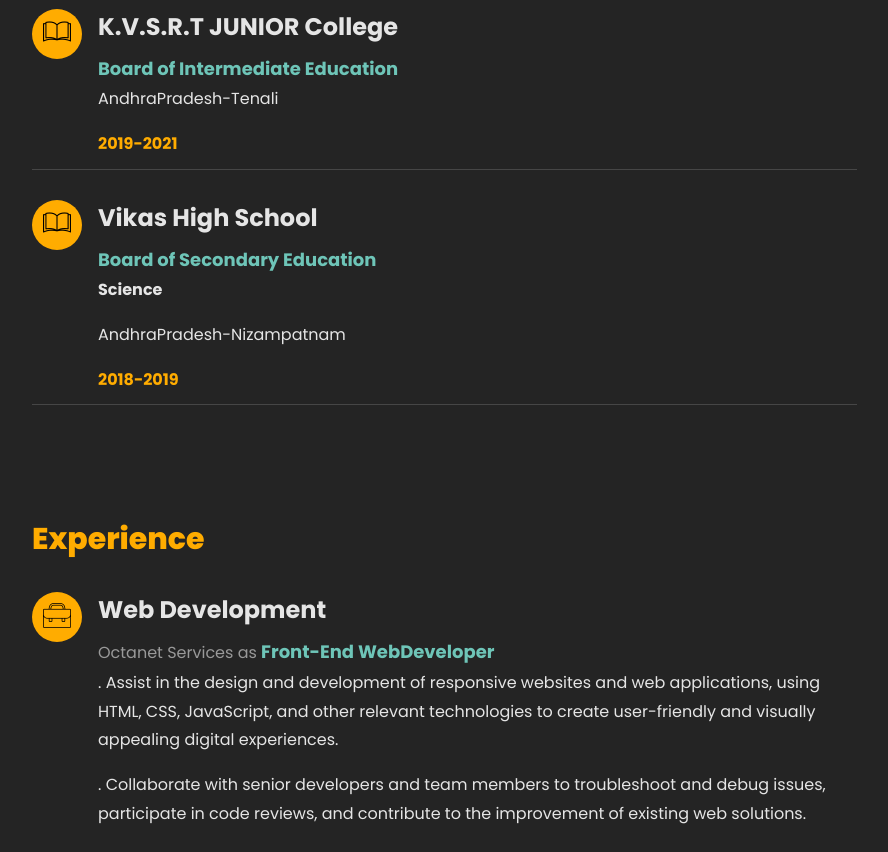
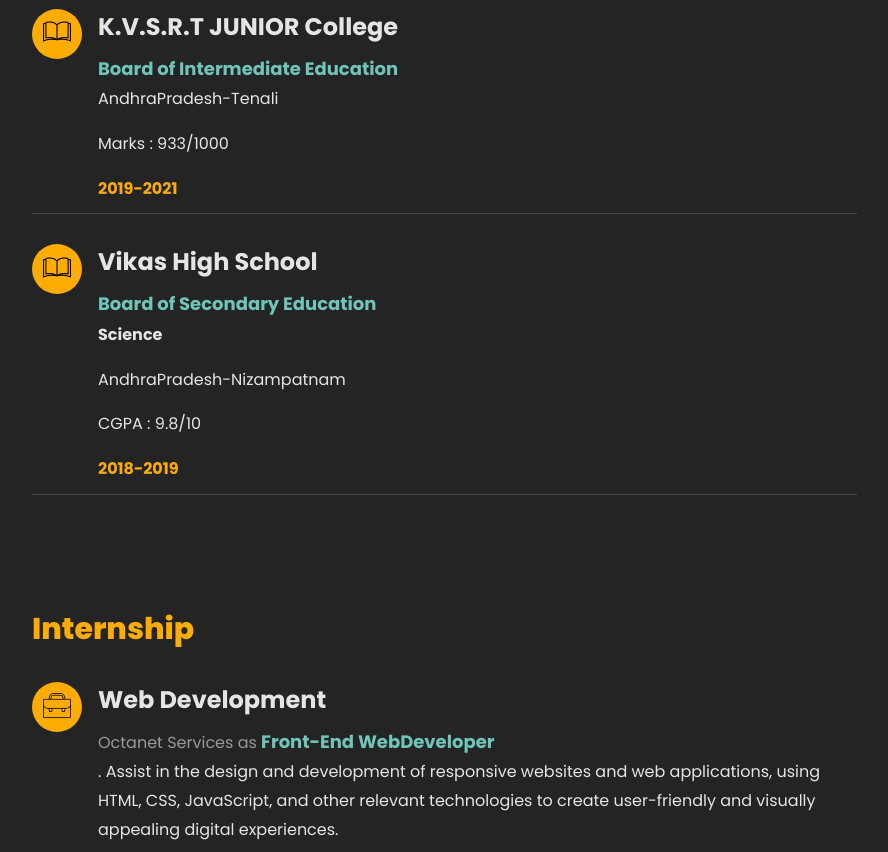
Before and after one commit to balajim999/Website, a plain HTML site: page index.html in a window 1280 px wide. Shown: the part 1740-2592 px from the top of the page, without its empty margins (338-1226 px from the left). Drawn offline with Linux system fonts and the light colour scheme; files whose address does not match are found by name.

Commit message:
Update index.html

```diff
--- a/index.html
+++ b/index.html
@@ -56,7 +56,7 @@
 						<h1>Mopidevi Balaji</h1>
 						<h2>I'm Passionate About
 							<span class="txt-rotate" data-period="2000"
-								data-rotate='["Software Development .", "Problem Solving.","ContentCreation.", "National Volleyball Player."]'></span>
+								data-rotate='["Software Development", "Problem Solving.","ContentCreation."]'></span>
 						</h2>
 					</div>
 				</div>
@@ -144,6 +144,7 @@
 								<span class="position"> Board of Intermediate Education</span>
 
 								<p>AndhraPradesh-Tenali</p>
+								<P> Marks : 933/1000 </P>
 								<span class="date">2019-2021</span>
 							</div>
 						</div>
@@ -156,13 +157,14 @@
 								<span class="position">Board of Secondary Education</span>
 								<p><strong>Science</strong></p>
 								<p>AndhraPradesh-Nizampatnam</p>
+								<P>CGPA : 9.8/10 </P>
 								<span class="date">2018-2019</span>
 							</div>
 						</div>
 					</div>
 
 					<div id="page-2" class="page two">
-						<h2 class="heading">Experience</h2>
+						<h2 class="heading">Internship</h2>
 						<div class="resume-wrap d-flex ftco-animate">
 							<div class="icon d-flex align-items-center justify-content-center">
 								<span class="flaticon-suitcase"></span>
```
